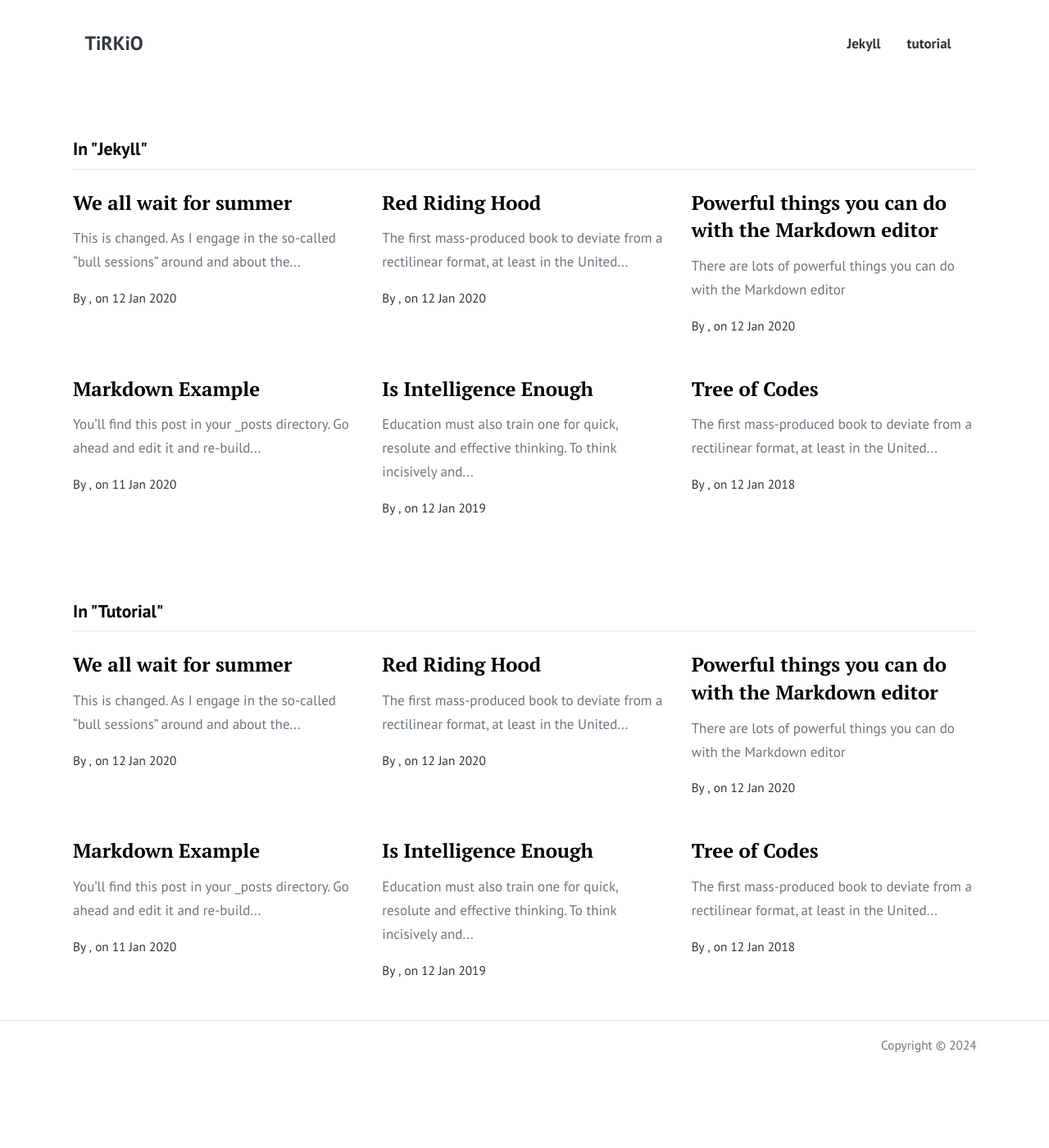
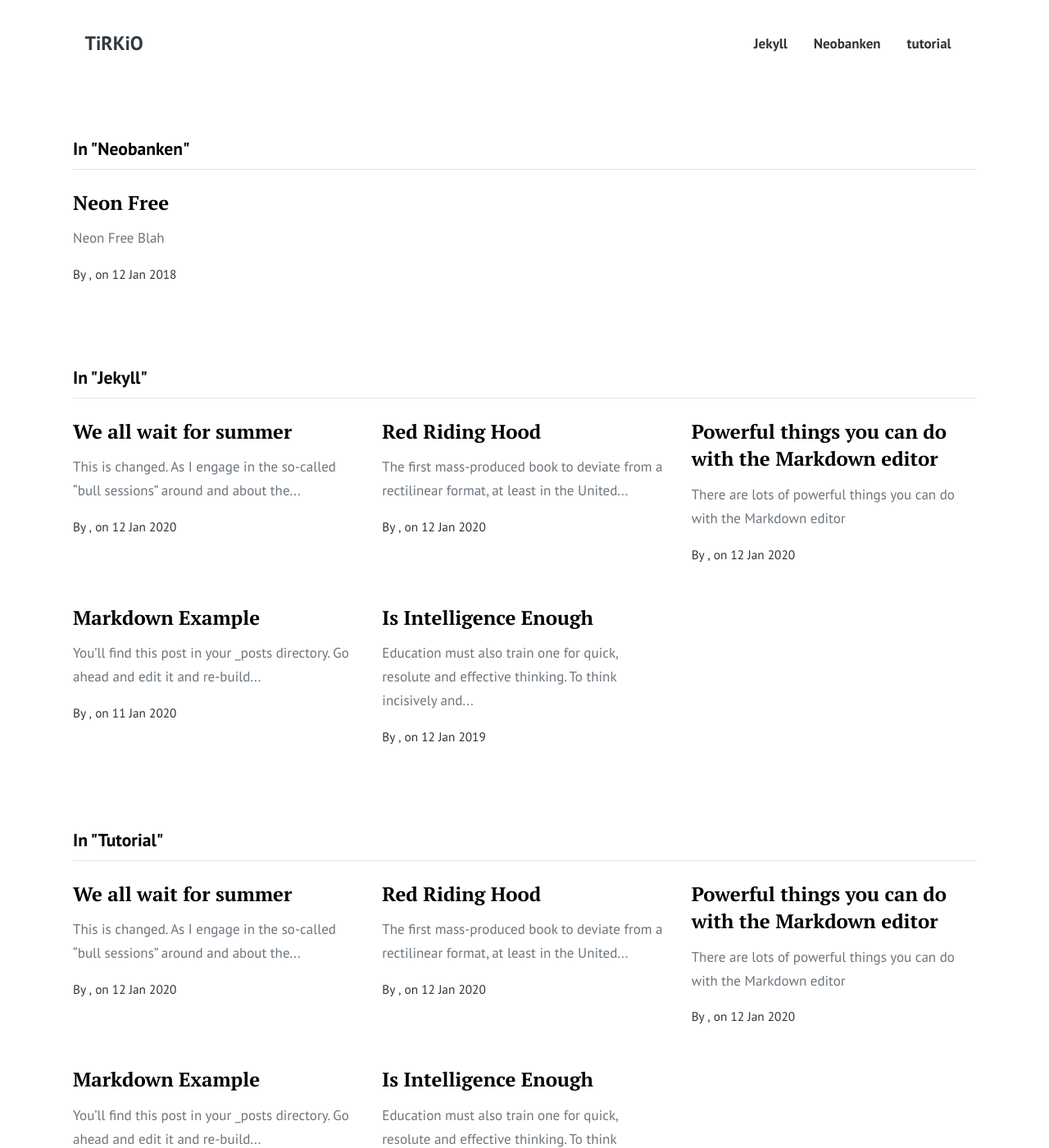
Before and after one commit to tirkio/www.tirkio.com, a Jekyll site: the page built from pages/categories.html, in a window 1280 px wide and 1400 px high. Shown: the whole window at 82% size. Built offline with Jekyll 4.4.1, drawn with Linux system fonts in a browser that asks for light colours; some of the changed lines change nothing that is shown.

Commit message:
Update 2018-01-12-tree-of-codes.md

```diff
--- a/_posts/2018-01-12-tree-of-codes.md
+++ b/_posts/2018-01-12-tree-of-codes.md
@@ -1,17 +1,8 @@
 ---
 layout: post
-title:  "Tree of Codes"
-author: sal
-categories: [ Jekyll, tutorial ]
+title:  "Neon Free"
+categories: [ Neobanken ]
 image: assets/images/2.jpg
 ---
-The first mass-produced book to deviate from a rectilinear format, at least in the United States, is thought to be this 1863 edition of Red Riding Hood, cut into the shape of the protagonist herself with the troublesome wolf curled at her feet. Produced by the Boston-based publisher Louis Prang, this is the first in their “Doll Series”, a set of five “die-cut” books, known also as shape books — the other titles being Robinson Crusoe, Goody Two-Shoes (also written by Red Riding Hood author Lydia Very), Cinderella, and King Winter.
 
-As for this particular rendition of Charles Perrault’s classic tale, the text and design is by Lydia Very (1823-1901), sister of Transcendentalist poet Jones Very. The gruesome ending of the original — which sees Little Red Riding Hood being gobbled up as well as her grandmother — is avoided here, the gore giving way to the less bloody aims of the morality tale, and the lesson that one should not disobey one’s mother.
-
-> It would seem the claim could also extend to die cut books in general, as we can’t find anything sooner, but do let us know in the comments if you have further light to shed on this! Such books are, of course, still popular in children’s publishing today, though the die cutting is not now limited to mere outlines, as evidenced in a beautiful 2014 version of the same Little Red Riding Hood story.
-
-
-An 1868 Prang catalogue would later claim that such “books in the shape of a regular paper Doll… originated with us”.
-
-The die cut has also been employed in the non-juvenile sphere as well, a recent example being Jonathan Safran Foer’s ambitious Tree of Codes.
+Neon Free Blah
```
